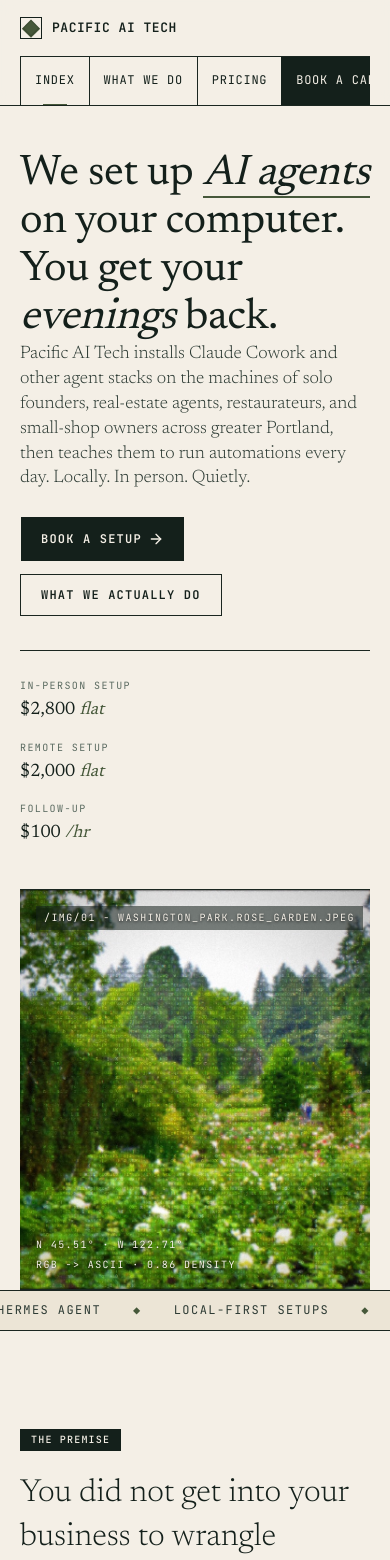
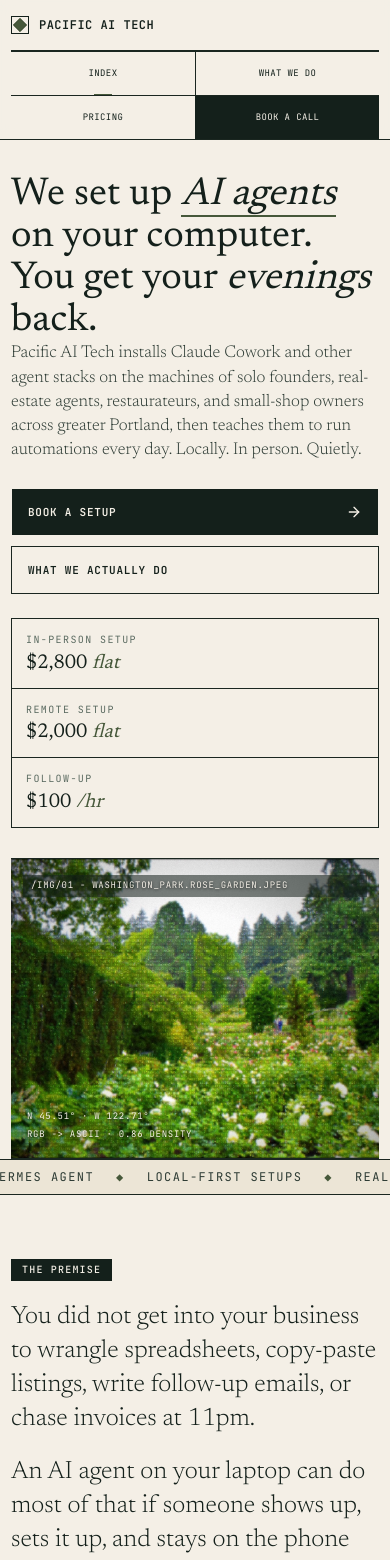
Before and after one commit to itsaark/pacific-ai-tech, a Next.js app: page / in a window 390 px wide. Shown: the top 1560 px of the page. Built offline with nearby package versions, Linux system fonts and the light colour scheme.

Commit message:
Improve mobile responsive layout

```diff
--- a/src/app/globals.css
+++ b/src/app/globals.css
@@ -1148,19 +1148,232 @@ html {
 }
 
 @media (max-width: 620px) {
+  .pat-site {
+    font-size: 13px;
+    line-height: 1.55;
+  }
+
+  .pat-wrap {
+    width: min(100% - 28px, 1240px);
+  }
+
   .pat-site h1 {
-    font-size: clamp(38px, 11vw, 52px);
-    line-height: 1.12;
-    letter-spacing: -0.01em;
+    font-size: clamp(35px, 10.6vw, 46px);
+    line-height: 1.08;
+  }
+
+  .pat-site h2 {
+    font-size: clamp(30px, 9vw, 40px);
+    line-height: 1.08;
+    letter-spacing: 0;
+  }
+
+  .pat-site h3,
+  .pat-who-card [data-slot="card-title"],
+  .pat-auto-card [data-slot="card-title"] {
+    font-size: 22px;
+  }
+
+  .pat-lede {
+    font-size: clamp(18px, 5vw, 20px);
+    line-height: 1.42;
+  }
+
+  .pat-site-head {
+    position: static;
+  }
+
+  .pat-brand {
+    min-height: 50px;
+    font-size: 12px;
+  }
+
+  .pat-brand-mark {
+    width: 18px;
+    height: 18px;
+  }
+
+  .pat-primary {
+    display: grid;
+    grid-template-columns: repeat(2, minmax(0, 1fr));
+    overflow-x: visible;
+  }
+
+  .pat-primary a {
+    justify-content: center;
+    min-height: 44px;
+    border-top: 1px solid var(--rule);
+    padding: 0 8px;
+    font-size: 10px;
+    letter-spacing: 0.04em;
+    text-align: center;
+    white-space: normal;
+  }
+
+  .pat-primary a:nth-child(odd) {
+    border-left: 0;
+  }
+
+  .pat-primary a.active::before {
+    width: 18px;
+  }
+
+  .pat-hero-text {
+    padding: 34px 0 30px;
+  }
+
+  .pat-hero-lede {
+    margin-top: 18px;
+    font-size: 17px;
+    line-height: 1.42;
+  }
+
+  .pat-hero-actions {
+    flex-direction: column;
+    gap: 10px;
+  }
+
+  .pat-btn {
+    width: 100%;
+    min-height: 48px;
+    justify-content: space-between;
+    padding: 14px 16px;
+    white-space: normal;
   }
 
   .pat-hero-meta {
     grid-template-columns: 1fr;
-    gap: 18px;
+    gap: 0;
+    margin-top: 24px;
+    padding-top: 0;
+    border: 1px solid var(--rule);
+  }
+
+  .pat-hero-meta > div {
+    padding: 13px 14px;
+  }
+
+  .pat-hero-meta > div + div {
+    border-top: 1px solid var(--rule);
+  }
+
+  .pat-hero-meta .m-label {
+    margin-bottom: 3px;
+  }
+
+  .pat-hero-meta .m-val {
+    font-size: 20px;
+  }
+
+  .pat-hero-image,
+  .pat-showcase-image,
+  .pat-region-image {
+    min-height: 300px;
+  }
+
+  .pat-overlay-top {
+    right: 12px;
+    left: 12px;
+    overflow: hidden;
+    text-overflow: ellipsis;
+    white-space: nowrap;
+  }
+
+  .pat-overlay-top,
+  .pat-overlay-caption {
+    font-size: 9px;
+    letter-spacing: 0.08em;
+  }
+
+  .pat-ticker {
+    padding: 8px 0;
+  }
+
+  .pat-ticker-track,
+  .pat-ticker-track span {
+    gap: 22px;
+  }
+
+  .pat-promise,
+  .pat-who,
+  .pat-autos,
+  .pat-pricing {
+    padding: 64px 0;
+  }
+
+  .pat-promise {
+    gap: 32px;
+  }
+
+  .pat-promise .col-left p,
+  .pat-promise .col-left p:first-of-type {
+    font-size: clamp(22px, 6.4vw, 28px);
+    line-height: 1.36;
+  }
+
+  .pat-section-head {
+    padding-bottom: 30px;
+  }
+
+  .pat-showcase-text,
+  .pat-region-text {
+    padding: 48px 0;
+  }
+
+  .pat-flow-row .text {
+    font-size: 17px;
+  }
+
+  .pat-flow-row em {
+    font-size: 11px;
+    letter-spacing: 0.02em;
   }
 
   .pat-who-grid {
     grid-template-columns: 1fr;
+  }
+
+  .pat-who-card,
+  .pat-auto-card,
+  .pat-price-card {
+    min-height: auto;
+  }
+
+  .pat-who-card [data-slot="card-header"],
+  .pat-auto-card [data-slot="card-header"],
+  .pat-price-card [data-slot="card-header"] {
+    padding: 22px 20px 0;
+  }
+
+  .pat-who-card [data-slot="card-content"],
+  .pat-auto-card [data-slot="card-content"],
+  .pat-price-card [data-slot="card-content"] {
+    padding: 14px 20px 22px;
+  }
+
+  .pat-auto-id {
+    align-items: flex-start;
+    flex-direction: column;
+    gap: 8px;
+  }
+
+  .pat-cities {
+    gap: 6px;
+  }
+
+  .pat-city {
+    padding: 6px 9px;
+    font-size: 10px;
+    letter-spacing: 0.06em;
+  }
+
+  .pat-price-row {
+    gap: 14px;
+    margin-top: 32px;
+  }
+
+  .pat-price-card .price {
+    font-size: clamp(42px, 13vw, 52px);
   }
 
   .pat-overlay-caption {
@@ -1197,4 +1410,33 @@ html {
     width: 100%;
   }
 
+  .pat-foot-display {
+    font-size: clamp(42px, 13vw, 58px);
+  }
+
+  .pat-site-foot .pat-wrap {
+    padding-top: 44px;
+  }
+
 }
+
+@media (max-width: 390px) {
+  .pat-wrap {
+    width: min(100% - 22px, 1240px);
+  }
+
+  .pat-site h1 {
+    font-size: clamp(32px, 10.2vw, 39px);
+  }
+
+  .pat-primary a {
+    min-height: 44px;
+    font-size: 9px;
+  }
+
+  .pat-btn,
+  .pat-founder-action {
+    font-size: 11px;
+    letter-spacing: 0.07em;
+  }
+}
```
